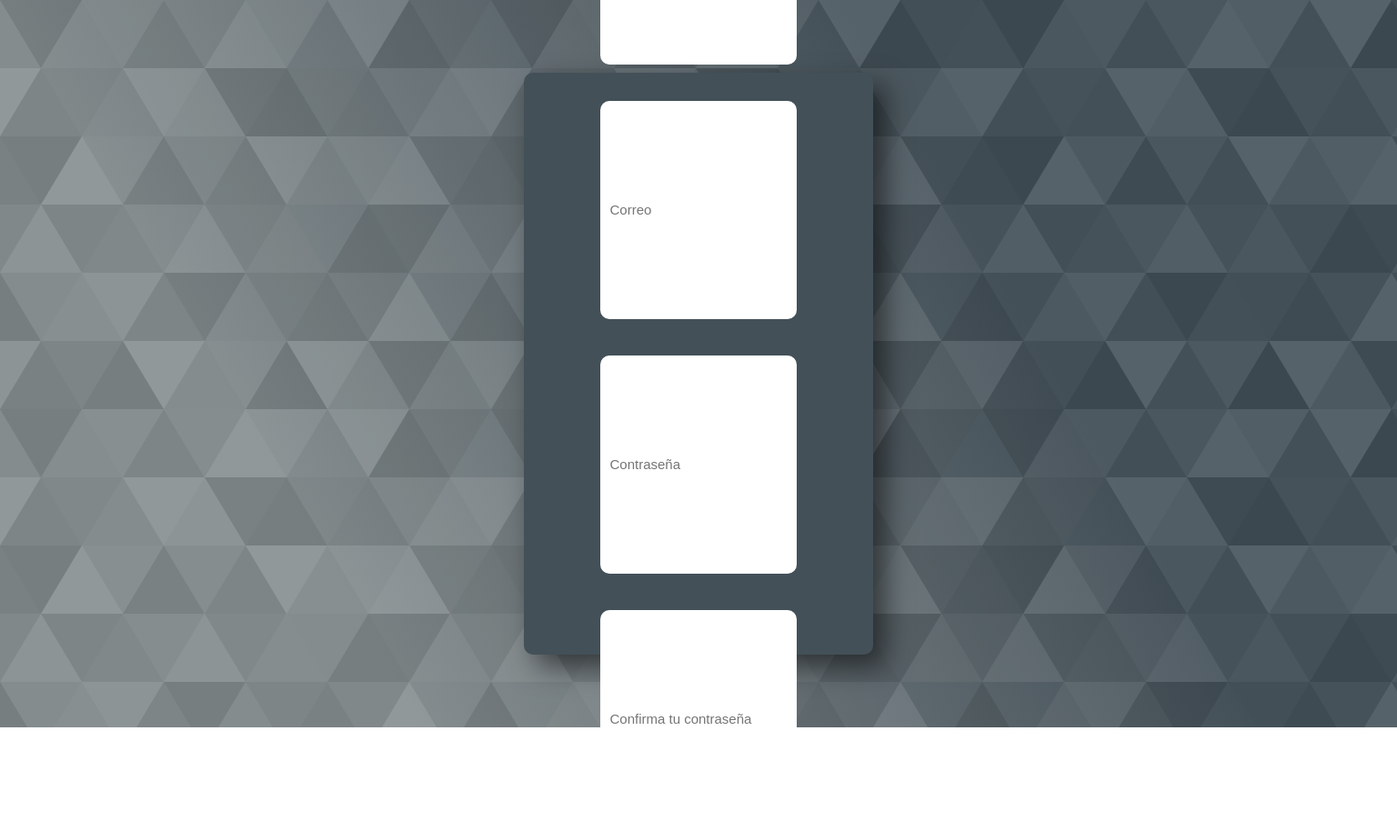
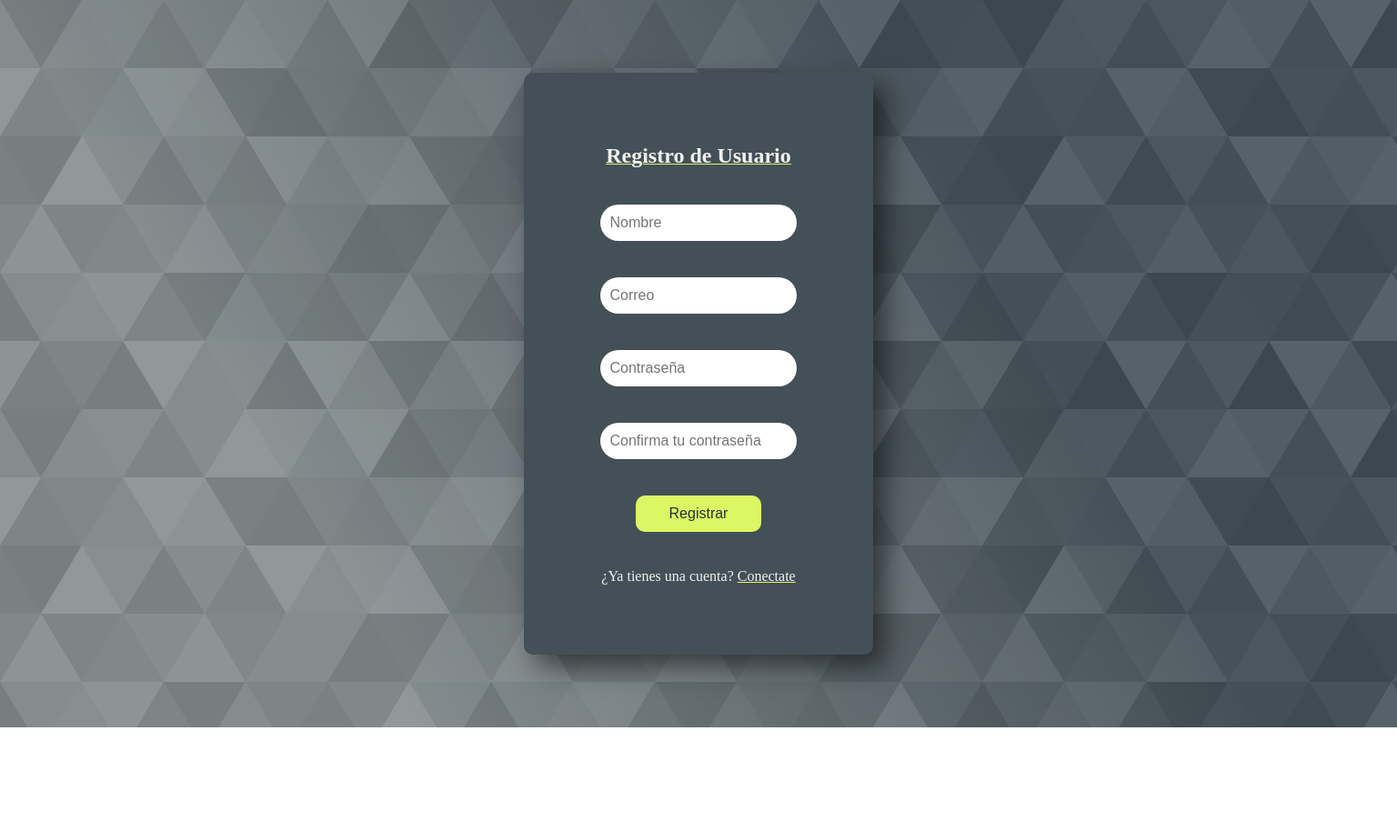
Before and after one commit to Dem1210/register.github.io, a plain HTML site: page index.html in a window 1536 px wide. Shown: the top 914 px of the page at 91% size. After the commit the page ends 800 px from the top, so only its background shows below. Drawn offline with Linux system fonts and the light colour scheme.

Commit message:
Update style.css

```diff
--- a/SASS/style.css
+++ b/SASS/style.css
@@ -271,19 +271,19 @@
   color: #283035;
   cursor: pointer;
 }/*# sourceMappingURL=style.css.map */
-
 @media (min-width: 1290px) {
   .registerC, .loginC, .passwordC{
     height: 80vh;
-    font-size: 20px;
+    font-size: 2vh;
   }
   .registerC input, .loginC input, .passwordC input{
-    height: 30vh;
-    font-size: 15px;
+    border-radius: 50px;
+    height: 5vh;
+    font-size: 2vh;
   }
   .registerC button, .loginC button, .passwordC button{
-    height: 30px;
-    font-size: 15px;
+    height: 5vh;
+    font-size: 2vh;
   }
 }
 @media (min-width: 811px) and (max-width: 1289px) {
@@ -298,7 +298,7 @@
     text-align: center;
   }
   .registerC input, .loginC input, .passwordC input{
-    height: 40px;
+    height: 5vh;
     width: 20vw;
     font-size: 15px;
   }
@@ -313,7 +313,7 @@
     text-align: center;
   }
   .registerC, .loginC, .passwordC{
-    height:30vh;
+    height: 85vh;
     width: 55vw;
     font-size: 20px;
   }
```
